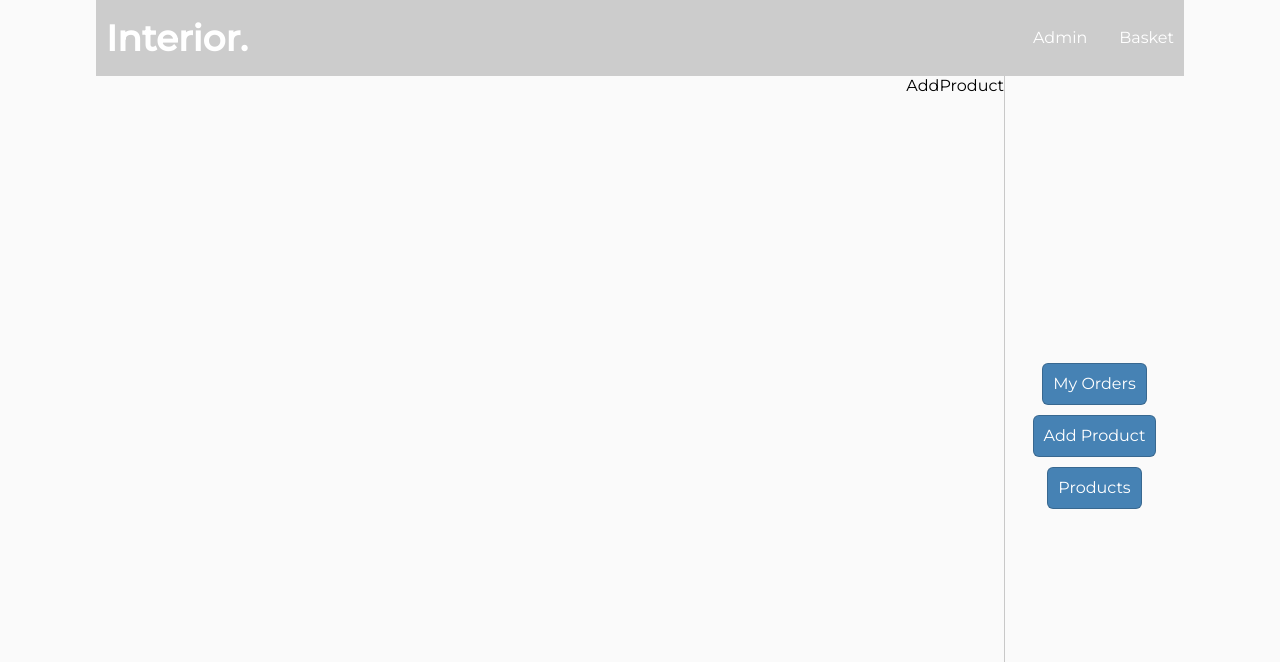
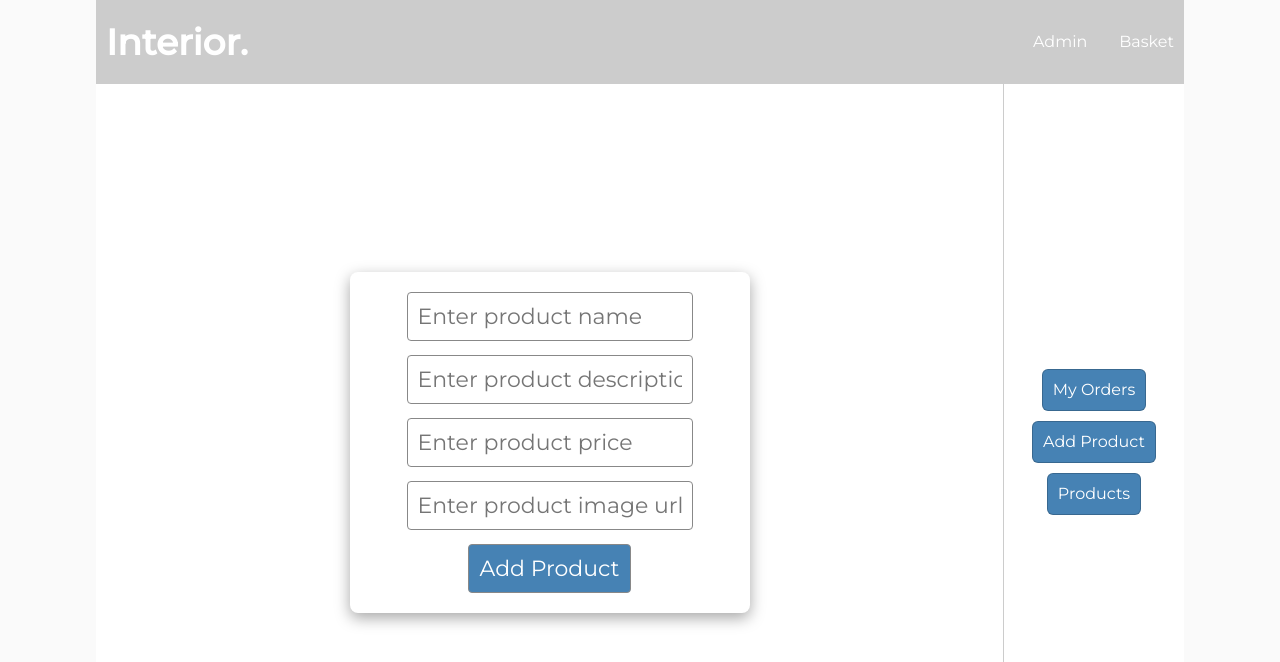
Before and after one commit to isiii555/Product-Store_react, a React (Create React App) app: page /admin/add-product in a window 1280 px wide. Shown: the top 662 px of the page. Built offline with nearby package versions, Linux system fonts and the light colour scheme; no server answers; a web font is replaced by a local one.

Commit message:
admin addproduct function added

```diff
--- a/src/App.js
+++ b/src/App.js
@@ -9,8 +9,8 @@ import Basket from "./pages/Basket";
 import {Route, Routes} from "react-router-dom";
 import ProductPage from "./pages/ProductPage";
 import Orders from "./pages/Orders";
-import AddProduct from './pages/AddProduct';
-import AdminProducts from './pages/AdminProducts';
+import AddProduct from './Components/AddProduct';
+import AdminProducts from './Components/AdminProducts';
 
 function App() {
     const dispatch = useDispatch();
--- /dev/null
+++ b/src/Components/AddProduct.js
@@ -0,0 +1,47 @@
+import {useRef, useState} from "react";
+
+export default function AddProduct() {
+    const [prodName,setProdName] = useState("");
+    const [prodDescription,setProdDescription] = useState("");
+    const [prodPrice,setProdPrice] = useState("");
+    const [prodImageUrl,setProdImageUrl] = useState("");
+    const [message,setMessage] = useState(false);
+
+    const formRef = useRef();
+
+    const addProduct = (e) => {
+        e.preventDefault();
+        let obj = {
+            product_name : prodName,
+            product_description : prodDescription,
+            product_image : `${prodImageUrl}`,
+            product_price : prodPrice
+        }
+        fetch("http://localhost:5000/add-admin",{
+            method : "POST",
+            headers : {
+                'Content-type' : "application/json"
+            },
+            body : JSON.stringify(obj),
+        })
+        .then(res => res.text())
+        .then(data => console.log(data))
+        .then(() => setMessage(prodName))
+        .then(() => formRef.current.reset());
+    }
+
+    return(
+        <div className = "add-product-container">
+            <form ref={formRef}>
+                <input onChange={e => setProdName(e.target.value)} required type = "text" placeholder = "Enter product name" />
+                <input onChange={e => setProdDescription(e.target.value)} required type = "text" placeholder = "Enter product description"/>
+                <input onChange={e => setProdPrice(e.target.value)} required type = "number" placeholder = "Enter product price"/>
+                <input onChange={e => setProdImageUrl(+e.target.value)} required type = "text" placeholder = "Enter product image url"/>
+                <button onClick={addProduct}>Add Product</button>
+            </form>
+            {message && <div className="message">
+                {message} is added to products!
+            </div>}
+        </div>
+    )
+}
--- a/src/pages/AdminProducts.js
+++ b/src/Components/AdminProducts.js
@@ -2,7 +2,7 @@ import { useDispatch,useSelector} from "react-redux";
 import { fetchProducts, sortProducts } from "../app/features/ProductsSlice";
 import { useState,useEffect } from "react";
 import { FaSort } from "react-icons/fa";
-import  AdminProduct  from "../Components/AdminProduct";
+import  AdminProduct  from "./AdminProduct";
 
 export default function AdminProducts() {
     const dispatch = useDispatch()
--- a/src/index.css
+++ b/src/index.css
@@ -9,6 +9,10 @@
     box-sizing: border-box;
     text-decoration: none;
     font-family: 'Montserrat', sans-serif;
+}
+
+html,body {
+    height: 100%;
 }
 
 body {
@@ -26,18 +30,17 @@ code {
 
 #root {
     display: flex;
-    justify-content: center;
     align-items: center;
+    height: 100%;
     flex-direction: column;
 }
 
 .header {
-    padding : 0 10px;
+    padding : 20px 10px;
     display: flex;
     align-items: center;
     justify-content: space-between;
     width: 85%;
-    height: 76px;
     background-color: #CCCCCC;
 }
 
@@ -225,7 +228,6 @@ a {
 
 .submit-form {
     flex: 1;
-    height: 556px;
     background: #F7F6F6;
     border-radius: 20px;
 }
@@ -347,6 +349,7 @@ a {
     font-weight: 400;
     line-height: 20px;
     margin: auto;
+    margin-bottom: 148px;
     width: 290px;
     background-color: transparent;
     border-radius: 20px;
@@ -504,25 +507,44 @@ table th, td {
 }
 
 .admin-container {
+    background-color: white;
     display: flex;
     justify-content: flex-end;
     width: 85%;
+    height: 100%;
+    user-select: none;
+}
+
+.admin-container:has(> .content-container) {
+    height: max-content;
+}
+
+.admin-container .content-container{
+    border-right: 1px solid rgba(0,0,0,0.2);
+    padding-right: 10px ;
+    overflow: hidden;
+    height: max-content;
+}
+.admin-container .content-container .sort-button{
+    right: 10px;
 }
 
 .admin-container .admin-navbar{
-    border-left: 1px solid rgba(0,0,0,0.2);
-    height: 90vh;
     width: 180px;
     display: flex;
     gap: 10px;
+    padding-top: 20%;
     flex-direction: column;
-    justify-content: center;
     align-items: center;
 }
 
-.admin-container table {
+.admin-container .orders-container {
     flex :1;
-    height: max-content;
+    border-right: 1px solid rgba(0,0,0,0.2);
+    height: 100%;
+}
+.admin-container .orders-container table {
+    width: 100%;
 }
 
 .admin-container a{
@@ -533,6 +555,42 @@ table th, td {
     color: white;
 }
 
-.admin-container {
-    user-select: none;
+.add-product-container {
+    flex : 1;
+    border-right: 1px solid rgba(0,0,0,0.2);
+    background-color: white;
+    display: flex;
+    flex-direction: column;
+    justify-content: center;
+    align-items: center;
 }
+
+.add-product-container form {
+    background-color: white;
+    box-shadow: rgba(0, 0, 0, 0.35) 0px 5px 15px;
+    padding: 20px;
+    border-radius: 8px;
+    display: flex;
+    width: 400px;
+    flex-direction: column;
+    gap : 14px;
+    justify-content: center;
+    align-items: center;
+}
+
+.add-product-container input,button {
+    font-size: 22px;
+    padding: 10px;
+    border: 1px solid #888888;
+    border-radius: 4px;
+}
+
+.add-product-container + .admin-navbar {
+    padding-top: 0;
+    justify-content: center;
+}
+
+.add-product-container button {
+    background-color: steelblue;
+    color: white;
+}
--- a/src/pages/AddProduct.js
+++ /dev/null
@@ -1,7 +0,0 @@
-export default function AddProduct() {
-    return(
-        <div>
-            AddProduct
-        </div>
-    )
-}
--- a/src/pages/Admin.js
+++ b/src/pages/Admin.js
@@ -1,6 +1,4 @@
 import { Outlet,NavLink } from "react-router-dom";
-import Products from "../Components/Products";
-import SubmitForm from "../Components/SubmitForm";
 
 export default function Basket() {
     return (
--- a/src/pages/Orders.js
+++ b/src/pages/Orders.js
@@ -1,20 +1,20 @@
-import {useEffect, useState} from "react";
-import {FaEye} from "react-icons/fa";
+import { useEffect, useState } from "react";
+import { FaEye } from "react-icons/fa";
 export default function Orders() {
-
   const [orders, setOrders] = useState([]);
 
   const [orderIndex, setOrderIndex] = useState(false);
 
   useEffect(() => {
     fetch("http://localhost:5000/orders")
-            .then(res => res.json())
-            .then(data => setOrders(data));
+      .then((res) => res.json())
+      .then((data) => setOrders(data));
   }, []);
   return (
+    <div className="orders-container">
       <table>
         <thead>
-            <tr style={{backgroundColor: "steelblue"}} className="table-head">
+          <tr style={{ backgroundColor: "steelblue" }} className="table-head">
             <th>Order Id</th>
             <th>Name Surname</th>
             <th>Address</th>
@@ -27,7 +27,8 @@ export default function Orders() {
           {orders.map((order, index) => {
             let amount = 0;
             for (const orderElement of order.orders) {
-                    amount += (orderElement.product_price * orderElement.product_quantity);
+              amount +=
+                orderElement.product_price * orderElement.product_quantity;
             }
             return (
               <tr className="order" key={index}>
@@ -36,16 +37,28 @@ export default function Orders() {
                 <td>{order.ordererAdress}</td>
                 <td>{order.ordererPhone}</td>
                 <td>{amount} AZN</td>
-                        <td className="order-details" onClick={() => orderIndex === false ? setOrderIndex(index) : setOrderIndex(false)}><FaEye/></td>
-                        {index === orderIndex && <div>
-                            {order.orders.map(prod => {
-                                return <p>{prod.product_name}</p>
+                <td
+                  className="order-details"
+                  onClick={() =>
+                    orderIndex === false
+                      ? setOrderIndex(index)
+                      : setOrderIndex(false)
+                  }
+                >
+                  <FaEye />
+                </td>
+                {index === orderIndex && (
+                  <div>
+                    {order.orders.map((prod) => {
+                      return <p>{prod.product_name}</p>;
                     })}
-                        </div>}
+                  </div>
+                )}
               </tr>
-                )
+            );
           })}
         </tbody>
       </table>
-    )
+    </div>
+  );
 }
--- a/src/pages/ProductPage.js
+++ b/src/pages/ProductPage.js
@@ -31,7 +31,7 @@ export default function ProductPage() {
     return (
         <>
             {product && <div className="product-page">
-                <img className="product-page-image" src={product.product_img}/>
+                <img className="product-page-image" alt="productimage" src={product.product_img}/>
                 <div className="product-page-info">
                     <div className="product-name">
                         {product.product_name}
```
Lines whose indentation alone changed are shown as unchanged.
